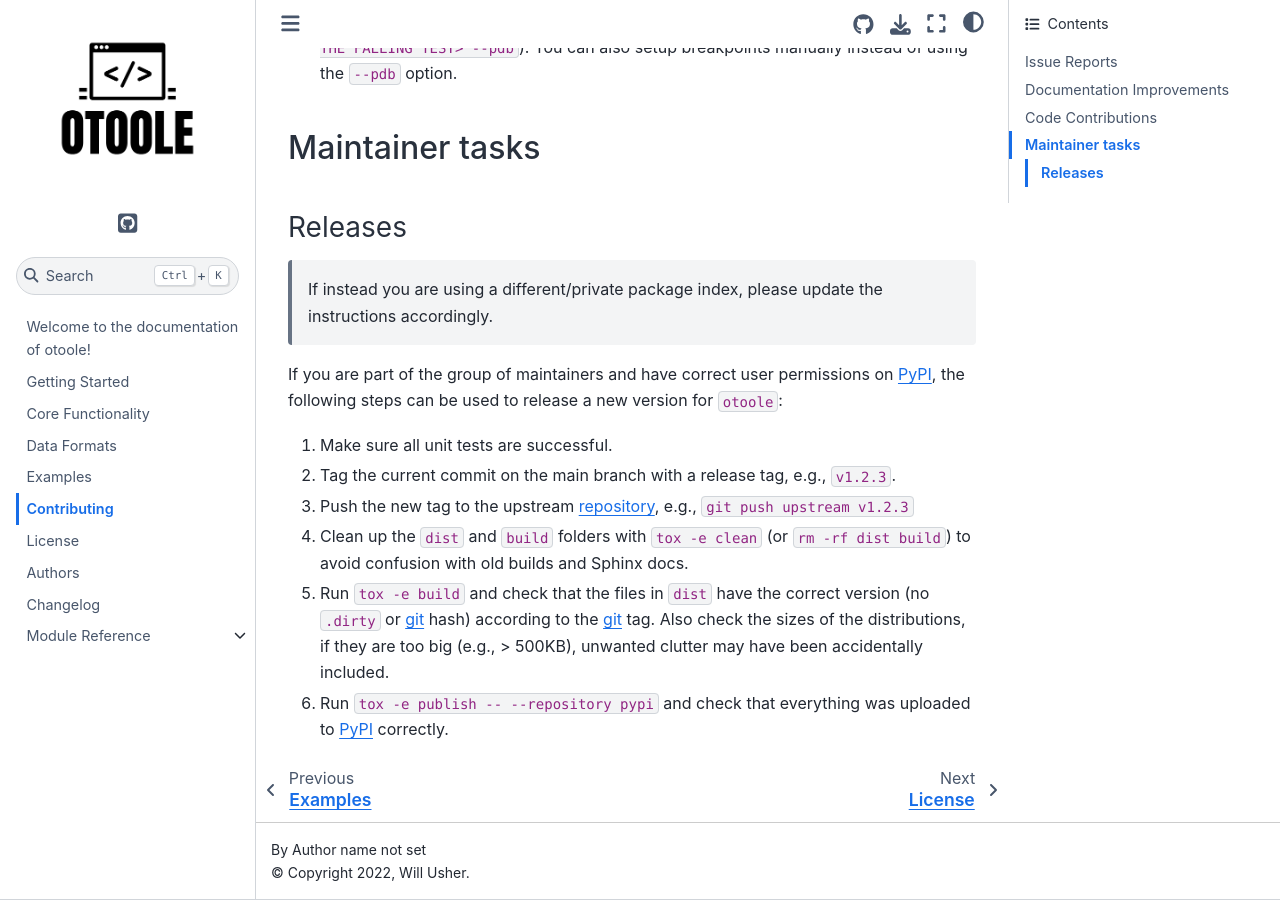
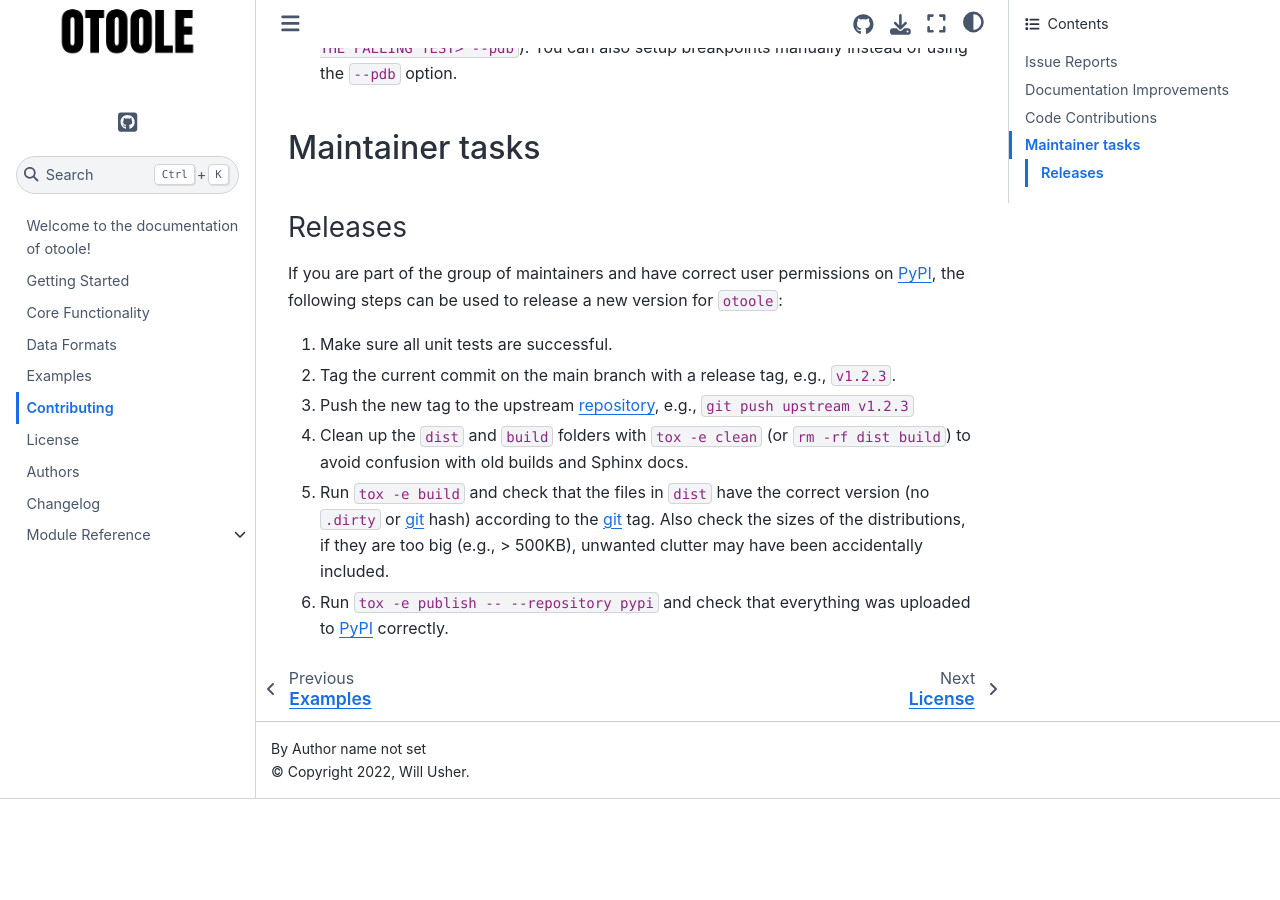
Before and after one commit to OSeMOSYS/otoole, a Sphinx documentation site: the page built from docs/contributing.rst, in a window 1280 px wide and 900 px high, scrolled down 5930 px. Built offline with Sphinx 7.4.7 and the Sphinx Book theme 1.1.4, drawn with Linux system fonts in a browser that asks for light colours; after the commit the page ends 6729 px from its top, so only the background shows below that.

Commit message:
fixed docs typo

```diff
--- a/docs/contributing.rst
+++ b/docs/contributing.rst
@@ -250,9 +250,6 @@ Maintainer tasks
 Releases
 --------
 
-   If instead you are using a different/private package index, please update
-   the instructions accordingly.
-
 If you are part of the group of maintainers and have correct user permissions
 on PyPI_, the following steps can be used to release a new version for
 ``otoole``:
```
